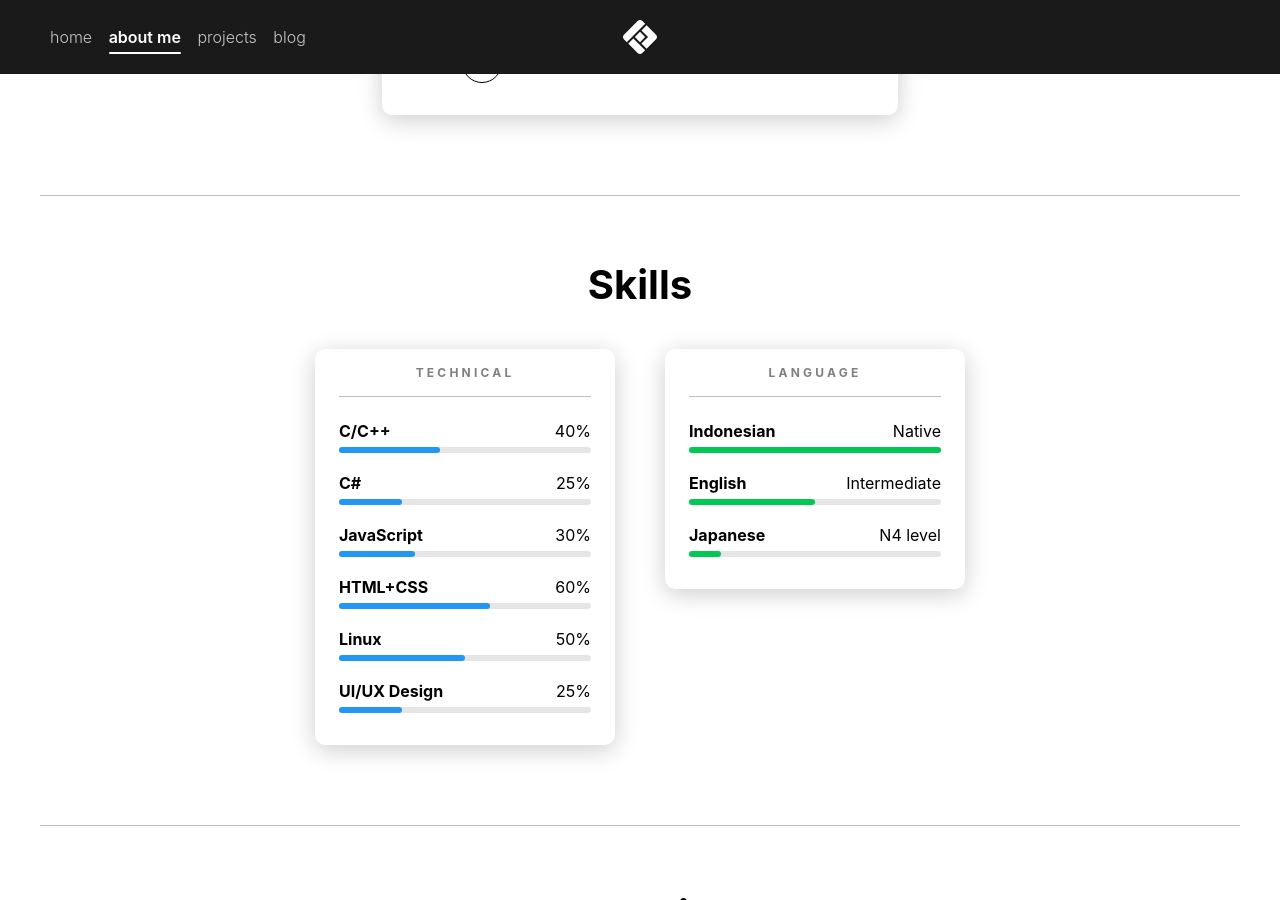
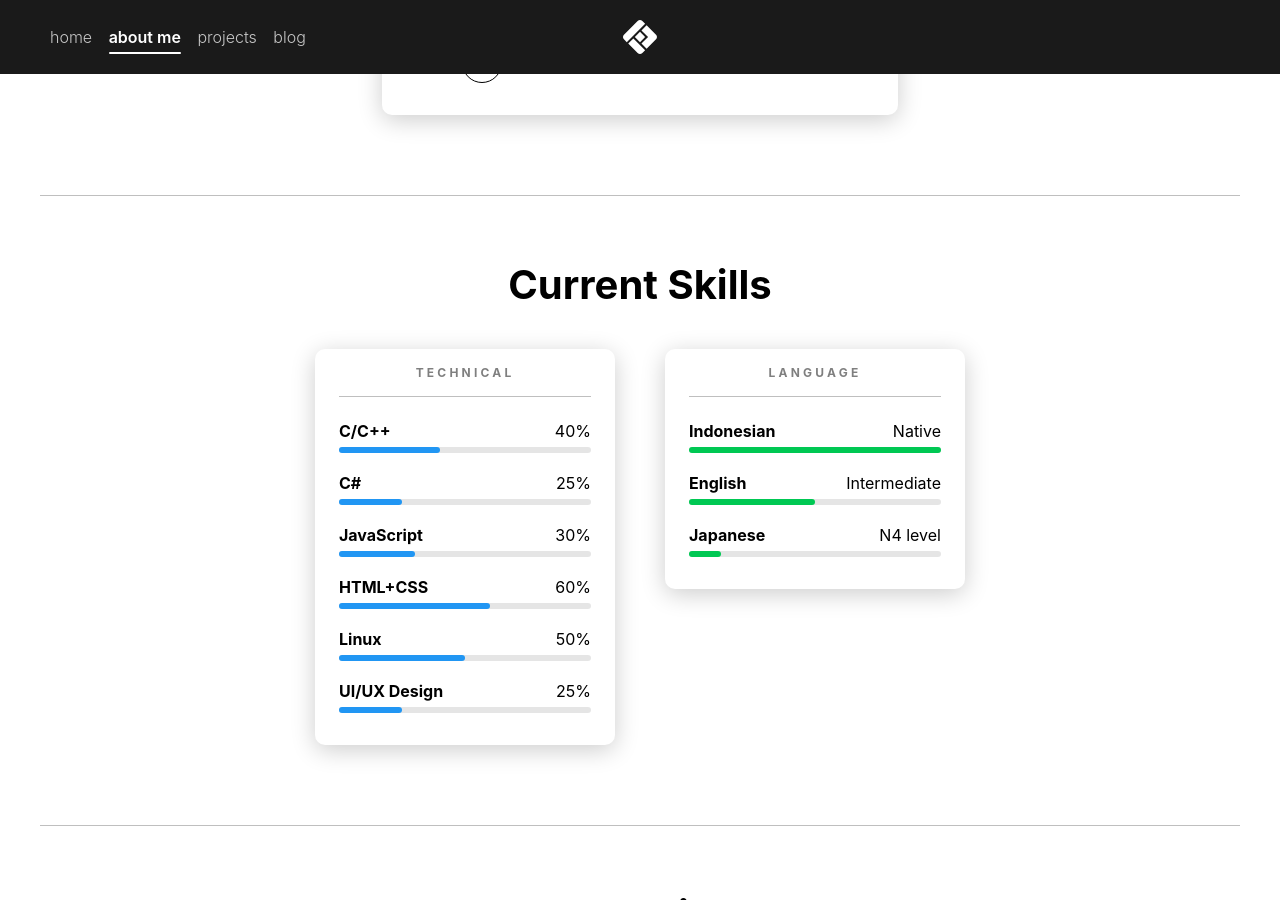
Before and after one commit to sofusaku/site, a Jekyll site: the page built from about/index.html, in a window 1280 px wide and 900 px high, scrolled down 1186 px. Built offline with Jekyll 4.4.1, drawn with Linux system fonts in a browser that asks for light colours; some web fonts are replaced.

Commit message:
Change heading text
Change "Skills" to "Current Skills"

```diff
--- a/about/index.html
+++ b/about/index.html
@@ -69,7 +69,7 @@ skills:
 </section>
 <div class="section_divider"></div>
 <section class="skills">
-    <h1>Skills</h1>
+    <h1>Current Skills</h1>
     <div class="container">
         {%- for skill in page.skills -%}
         <div class="card">
```
